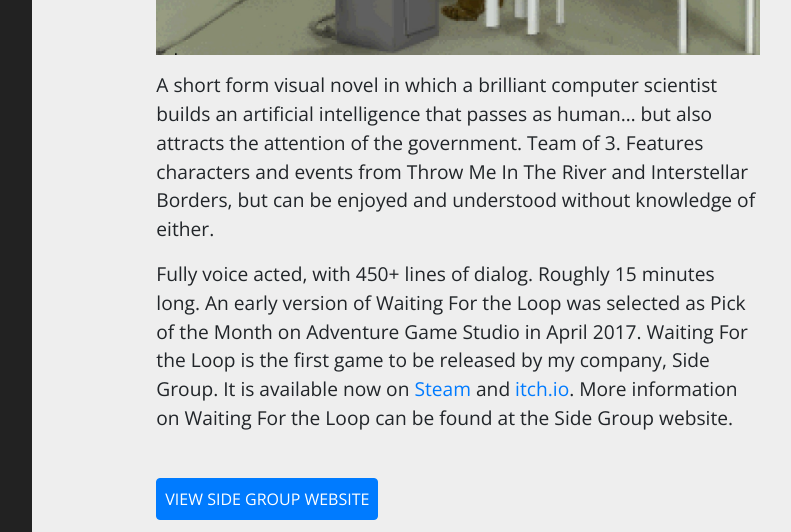
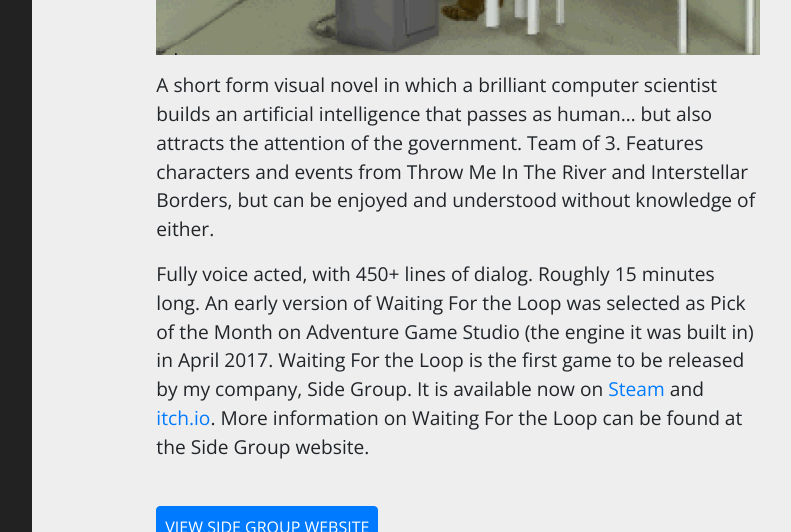
Before and after one commit to reismahnic/reis-mahnic, a Jekyll site: the page built from _games/waiting-for-the-loop.md, in a window 1280 px wide and 900 px high, scrolled down 807 px, cut to the strip 0-532 px from the top of the window. Shown: the whole strip, without its empty margins (395-1186 px from the left). Built offline with Jekyll 4.4.1, drawn with Linux system fonts in a browser that asks for light colours.

Commit message:
Update Game “waiting-for-the-loop”

```diff
--- a/_games/waiting-for-the-loop.md
+++ b/_games/waiting-for-the-loop.md
@@ -10,7 +10,7 @@ _Producer, Writer, Programmer, Designer, VO Director_
 
 A short form visual novel in which a brilliant computer scientist builds an artificial intelligence that passes as human... but also attracts the attention of the government. Team of 3. Features characters and events from Throw Me In The River and Interstellar Borders, but can be enjoyed and understood without knowledge of either.
 
-Fully voice acted, with 450+ lines of dialog. Roughly 15 minutes long. An early version of Waiting For the Loop was selected as Pick of the Month on Adventure Game Studio in April 2017. Waiting For the Loop is the first game to be released by my company, Side Group. It is available now on [Steam](https://store.steampowered.com/app/717830/Waiting_for_the_Loop/){:target="_blank"} and  [itch.io](https://side-group.itch.io/waiting-for-the-loop){:target="_blank"}. More information on Waiting For the Loop can be found at the Side Group website.
+Fully voice acted, with 450+ lines of dialog. Roughly 15 minutes long. An early version of Waiting For the Loop was selected as Pick of the Month on Adventure Game Studio (the engine it was built in) in April 2017. Waiting For the Loop is the first game to be released by my company, Side Group. It is available now on [Steam](https://store.steampowered.com/app/717830/Waiting_for_the_Loop/){:target="_blank"} and  [itch.io](https://side-group.itch.io/waiting-for-the-loop){:target="_blank"}. More information on Waiting For the Loop can be found at the Side Group website.
 
 <br>
 [View Side Group Website](https://sidegroupgames.com){:target="_blank" .btn .btn-primary .p-2 .text-uppercase}
```
